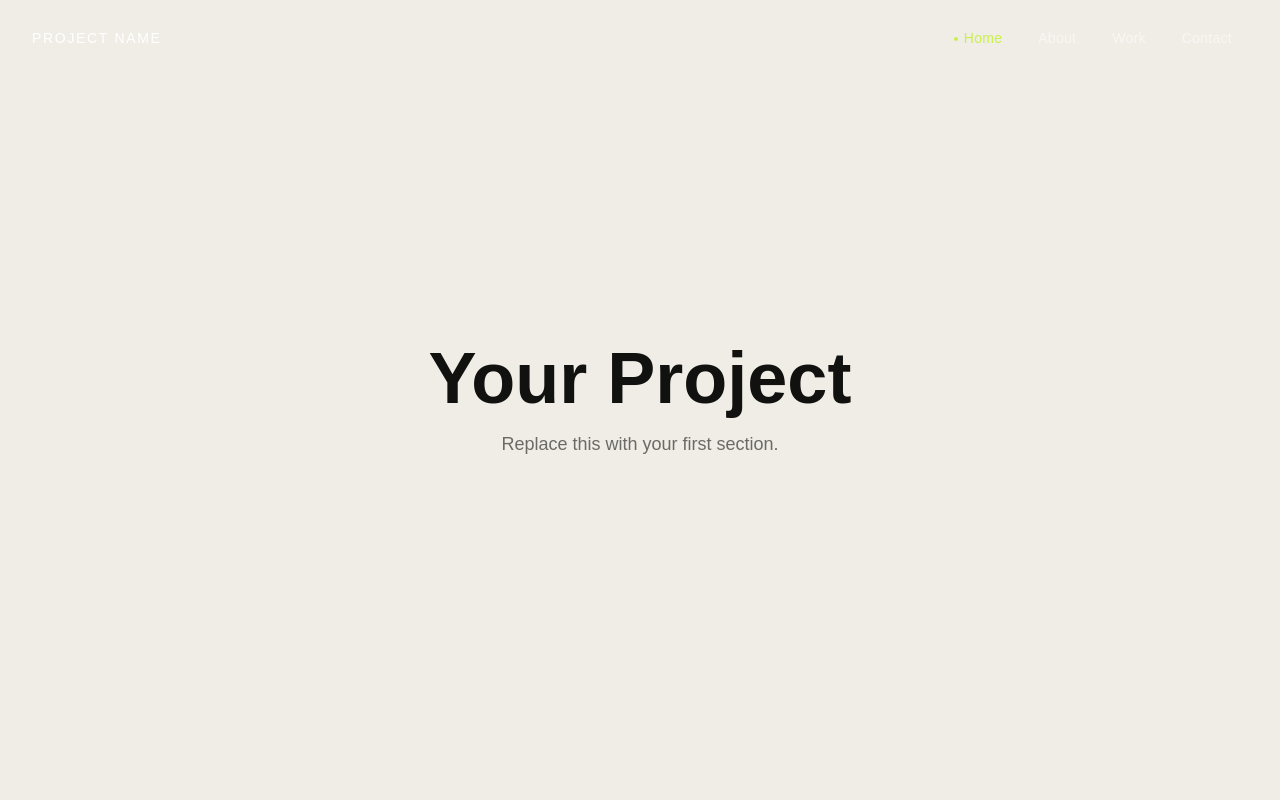
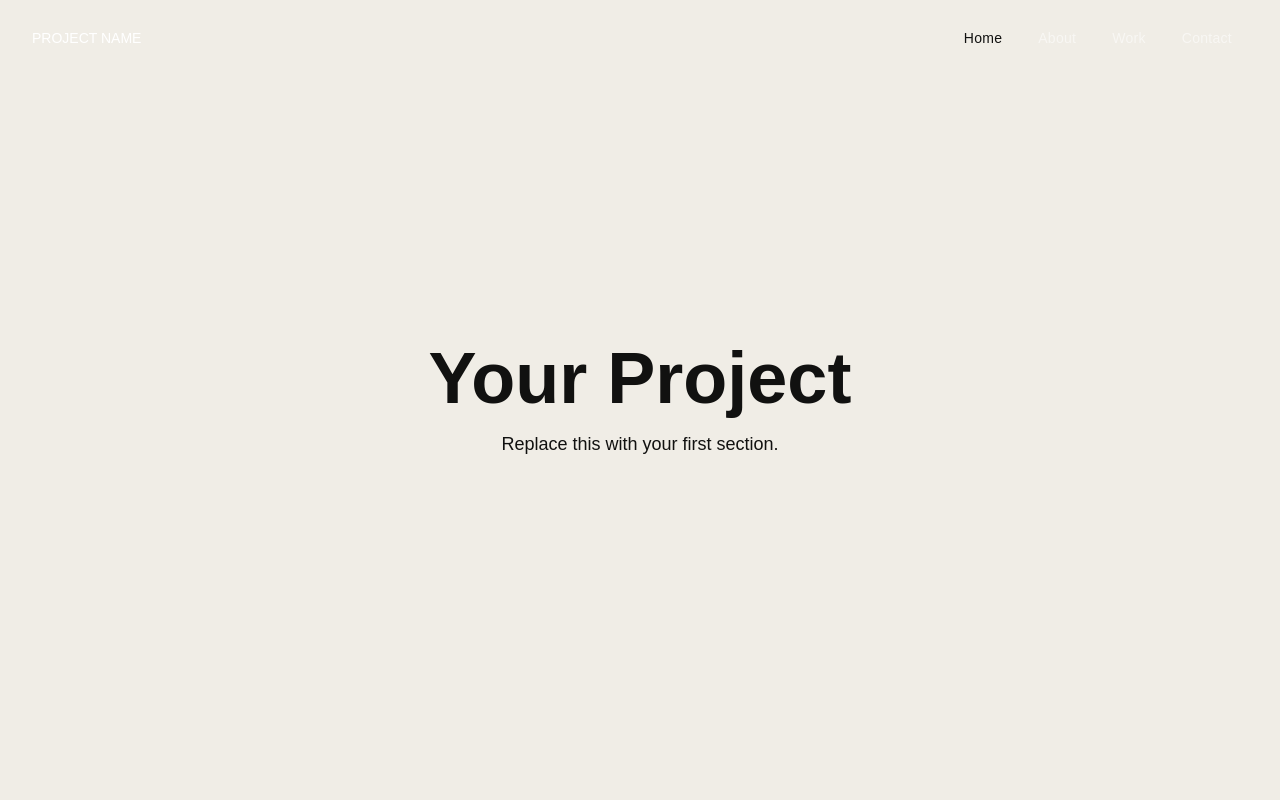
Before and after one commit to janinevallente/swiftkeys, a Next.js app: page / in a window 1280 px wide. Shown: the top 800 px of the page. Built offline with nearby package versions, Linux system fonts and the light colour scheme.

Commit message:
enh: updated package json, tsconfig, tailwind and ts configs

```diff
--- a/package.json
+++ b/package.json
@@ -11,7 +11,7 @@
   "dependencies": {
     "framer-motion": "^12.38.0",
     "lucide-react": "^1.3.0",
-    "next": "^15.5.15",
+    "next": "^16.2.4",
     "react": "^19.0.0",
     "react-dom": "^19.0.0"
   },
--- a/tailwind.config.ts
+++ b/tailwind.config.ts
@@ -14,70 +14,11 @@ const config: Config = {
     },
     extend: {
       fontFamily: {
-        display: ["var(--font-display)"],
-        body: ["var(--font-body)"],
-      },
-      colors: {
-        bg: "#f0ede6",
-        hero: "#20201e",
-        ink: {
-          DEFAULT: "#111110",
-          secondary: "#1c1c1a",
-          muted: "#6b6a67",
-        },
-        surface: "#1a1a18",
-        accent: "#c8f04a",
-        border: "#d8d5ce",
-        primary: "#0961bb",
-        // Derived white-alpha tokens (used in dark sections)
-        "white-5":  "#ffffff0d",
-        "white-7":  "#ffffff12",
-        "white-8":  "#ffffff14",
-        "white-12": "#ffffff1f",
-        "white-14": "#ffffff24",
-        "white-20": "#ffffff33",
-        "white-25": "#ffffff40",
-        "white-35": "#ffffff59",
-        "white-55": "#ffffff8c",
-        // Accent alpha tokens
-        "accent-5":  "#c8f04a0d",
-        "accent-25": "#c8f04a40",
-        // Scrollbar colors
-        "scrollbar-thumb": "#c5c2bb",
-        "scrollbar-thumb-hover": "#999891",
-      },
-      fontSize: {
-        "2xs": "0.72rem",
-      },
-      letterSpacing: {
-        "widest-2": "0.12em",
-        "widest-3": "0.16em",
-        "widest-4": "0.18em",
-        "widest-5": "0.20em",
+        mono: ["JetBrains Mono", "monospace"],
+        sans: ["Geist", "system-ui", "sans-serif"],
       },
       transitionTimingFunction: {
         "expo-out": "cubic-bezier(0.16, 1, 0.3, 1)",
-        "expo-in-out": "cubic-bezier(0.87, 0, 0.13, 1)",
-      },
-      transitionDuration: {
-        "600": "600ms",
-        "800": "800ms",
-        "1000": "1000ms",
-        "1200": "1200ms",
-      },
-      keyframes: {
-        marquee: {
-          from: { transform: "translateX(0)" },
-          to: { transform: "translateX(-50%)" },
-        },
-        blink: {
-          "0%, 100%": { opacity: "1" },
-          "50%": { opacity: "0" },
-        },
-      },
-      animation: {
-        marquee: "marquee 30s linear infinite",
-        blink: "blink 1s step-end infinite",
       },
     },
   },
```
Also changed, not shown: tsconfig.json (+26 -6 lines), 1 other file (tests, documents, lock files or other folders).
